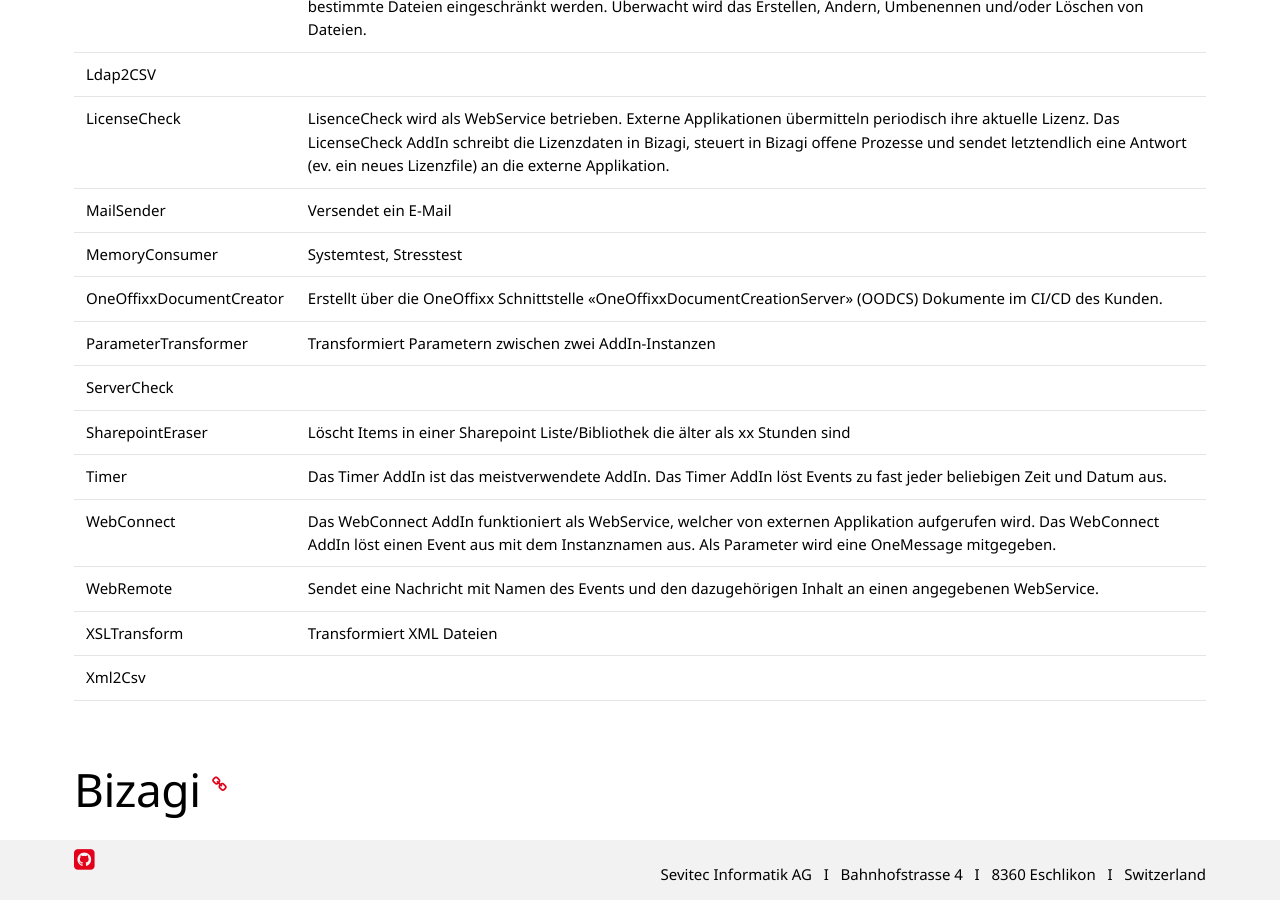
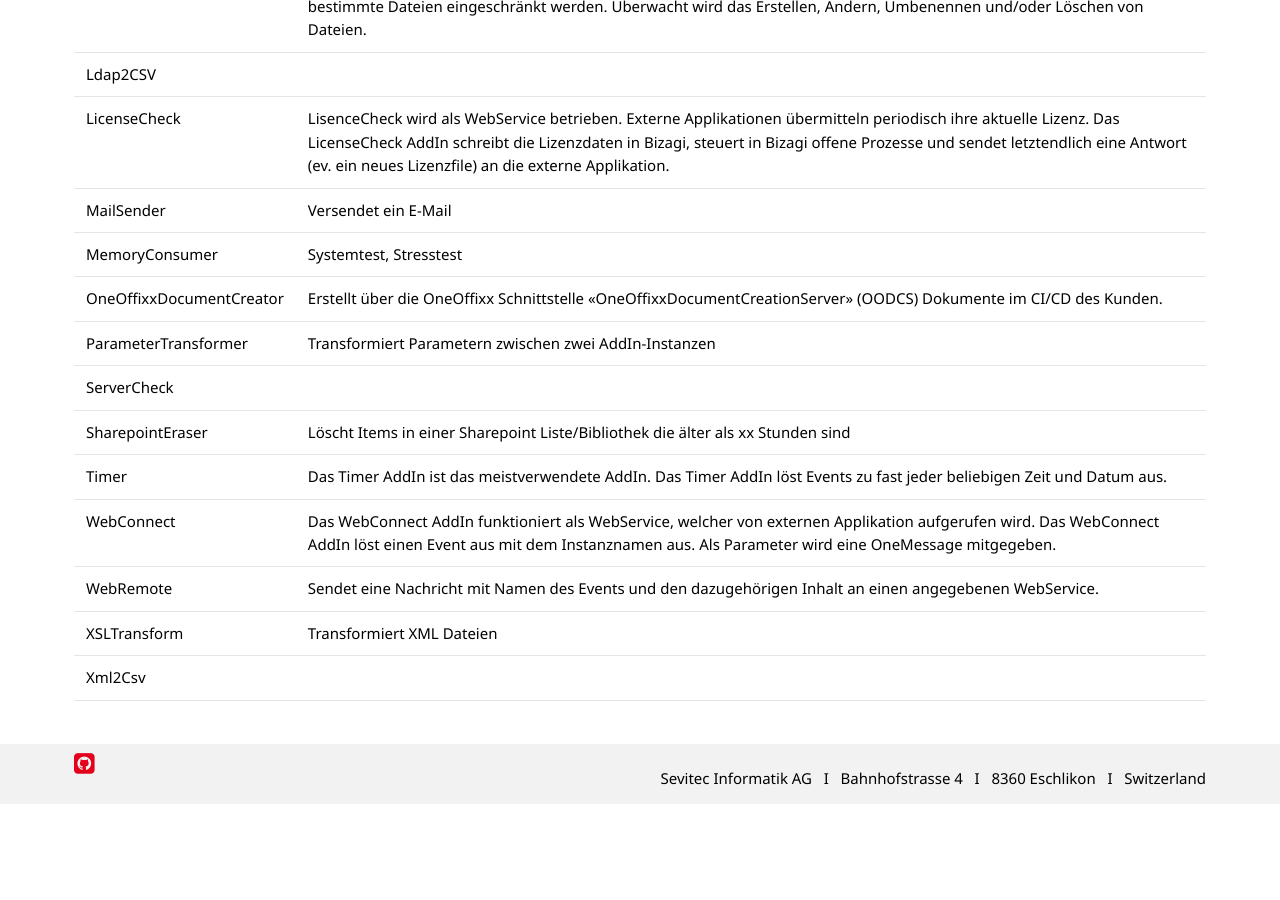
Before and after one commit to primesoft-group/oneconnexx-docs, a Jekyll site: the page built from _pages/addins/de/overview.md, in a window 1280 px wide and 900 px high, scrolled down 1219 px. Built offline with Jekyll 4.4.1, drawn with Linux system fonts in a browser that asks for light colours; nearby versions of some CDN libraries; some web fonts are replaced; after the commit the page ends 2023 px from its top, so only the background shows below that.

Commit message:
Update overview.md

```diff
--- a/_pages/addins/de/overview.md
+++ b/_pages/addins/de/overview.md
@@ -50,6 +50,3 @@
 | WebRemote | Sendet eine Nachricht mit Namen des Events und den dazugehörigen Inhalt an einen angegebenen WebService. |
 | XSLTransform | Transformiert XML Dateien |
 | Xml2Csv | |
-
-
-## Bizagi {% include anchor.html name="Bizagi" %}
```
